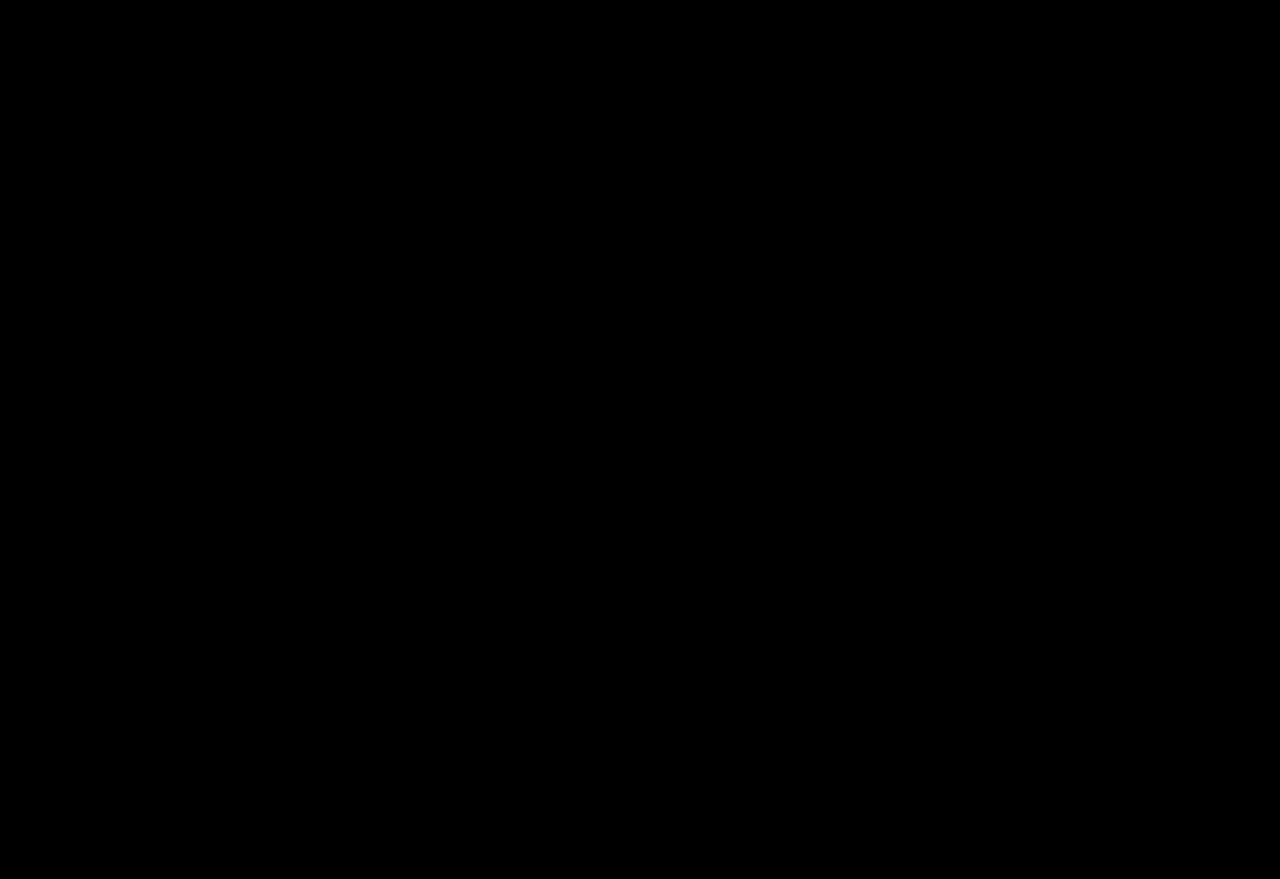
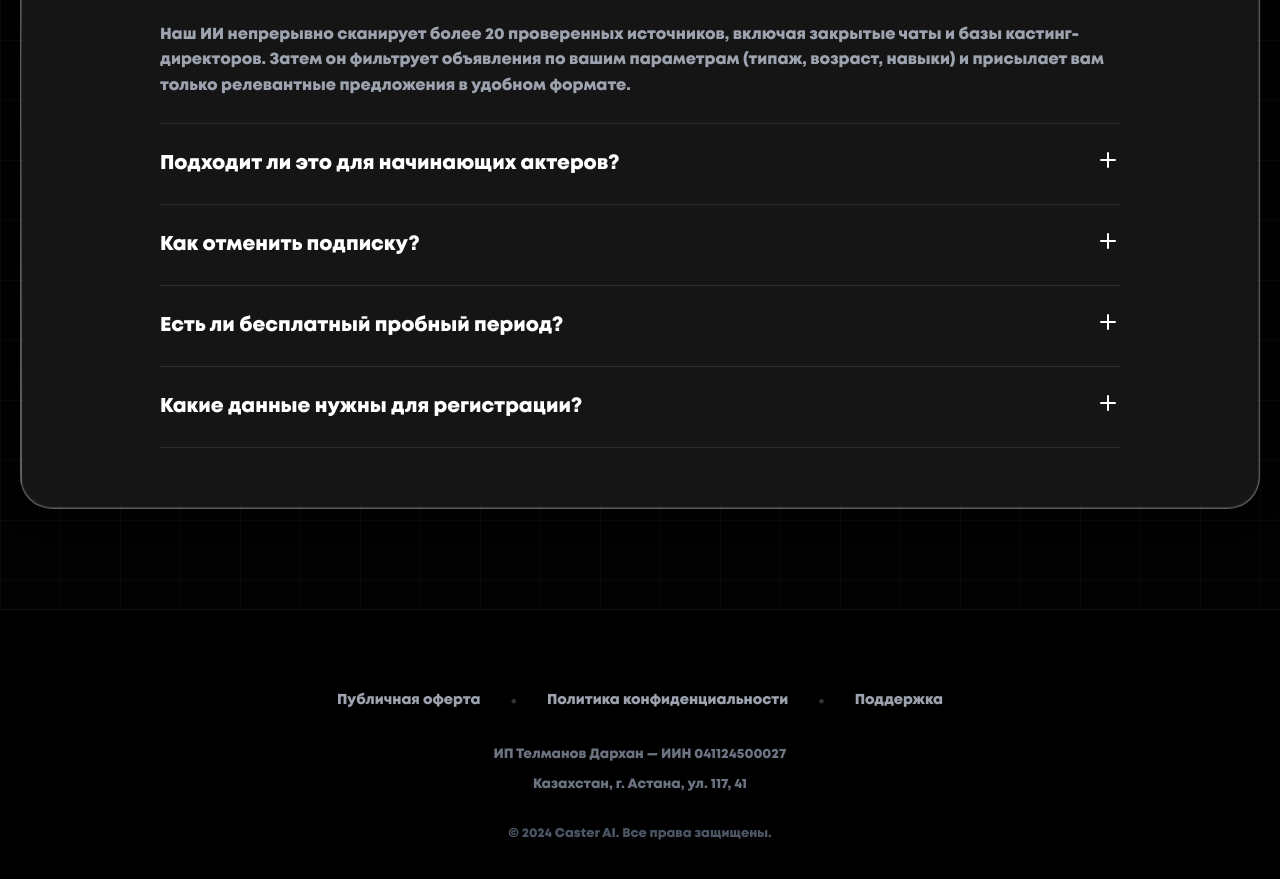
Before and after one commit to TanatarBolatov/Newland, a React (Vite) app: page / in a window 1280 px wide. Shown: the part 6820-7699 px from the top of the page. Before the commit the page ends 6347 px from the top, so only its background shows below. Built offline with nearby package versions, Linux system fonts and the light colour scheme.

Commit message:
add FAQ and footer

```diff
--- a/src/App.jsx
+++ b/src/App.jsx
@@ -3,7 +3,7 @@
 // --- КОНФИГУРАЦИЯ ---
 const VIDEO_PATH = "/studio-bg.webm";
 // Эта картинка осталась только для Hero блока (если там будет видео) или как запасная
-const POSTER_IMAGE = "/background.png";
+const POSTER_IMAGE = "https://images.unsplash.com/photo-1598550476439-6847785fcea6?q=80&w=1920&auto=format&fit=crop";
 
 // Размер ячейки сетки (в пикселях)
 const GRID_SIZE = 60;
@@ -30,6 +30,13 @@
 const IconCrown = ({ className, color }) => (
   <svg className={className} style={{ color: color }} viewBox="0 0 24 24" fill="none" stroke="currentColor" strokeWidth="1.5" strokeLinecap="round" strokeLinejoin="round">
     <path d="M2 4l3 12h14l3-12-6 7-4-7-4 7-6-7zm3 16h14" />
+  </svg>
+);
+
+const IconPlus = ({ className, color = "white" }) => (
+  <svg className={className} style={{ color: color }} width="24" height="24" viewBox="0 0 24 24" fill="none" stroke="currentColor" strokeWidth="2" strokeLinecap="round" strokeLinejoin="round">
+    <line x1="12" y1="5" x2="12" y2="19"></line>
+    <line x1="5" y1="12" x2="19" y2="12"></line>
   </svg>
 );
 
@@ -525,6 +532,39 @@
 
   @media (max-width: 380px) {
     .clapper-btn-wrapper { transform: scale(0.8); margin: -10px; }
+  }
+
+  /* --- FAQ CONTAINER BOX (UPDATED TO MATCH FEATURES STYLE) --- */
+  .faq-container-box {
+    width: 100%;
+    max-width: 1600px;
+    background: rgba(255, 255, 255, 0.08);
+    backdrop-filter: blur(11px);
+    -webkit-backdrop-filter: blur(11px);
+    border: 1px solid rgba(255, 255, 255, 0.3);
+    box-shadow:
+      0 8px 32px rgba(0, 0, 0, 0.1),
+      inset 0 1px 0 rgba(255, 255, 255, 0.5),
+      inset 0 -1px 0 rgba(255, 255, 255, 0.1),
+      inset 0 0 2px 1px rgba(255, 255, 255, 0.1);
+    border-radius: 32px;
+    padding: 60px 20px;
+    display: flex;
+    flex-direction: column;
+    align-items: center;
+    position: relative;
+    overflow: hidden;
+    margin: 0 auto;
+  }
+
+  /* Pseudo-elements for gradient borders */
+  .faq-container-box::before {
+    content: ''; position: absolute; top: 0; left: 0; right: 0; height: 1px;
+    background: linear-gradient(90deg, transparent, rgba(255, 255, 255, 0.8), transparent); pointer-events: none;
+  }
+  .faq-container-box::after {
+    content: ''; position: absolute; top: 0; left: 0; width: 1px; height: 100%;
+    background: linear-gradient(180deg, rgba(255, 255, 255, 0.8), transparent, rgba(255, 255, 255, 0.3)); pointer-events: none;
   }
 `;
 
@@ -1238,6 +1278,158 @@
   );
 };
 
+const FAQItem = ({ question, answer, isOpen, onClick }) => {
+  const contentRef = useRef(null);
+
+  return (
+    <div
+      className="faq-item"
+      onClick={onClick}
+      style={{
+        borderBottom: "1px solid rgba(255,255,255,0.1)",
+        padding: "24px 0",
+        cursor: "pointer"
+      }}
+    >
+      <div style={{ display: "flex", justifyContent: "space-between", alignItems: "center" }}>
+        <h3 style={{
+          fontFamily: "var(--font-head)",
+          fontSize: "1.25rem",
+          fontWeight: 600,
+          color: isOpen ? "#35DF86" : "white",
+          margin: 0,
+          transition: "color 0.3s"
+        }}>
+          {question}
+        </h3>
+        <div style={{
+          transform: isOpen ? "rotate(45deg)" : "rotate(0)",
+          transition: "transform 0.3s cubic-bezier(0.25, 0.8, 0.25, 1)",
+          color: isOpen ? "#35DF86" : "white"
+        }}>
+          <IconPlus />
+        </div>
+      </div>
+      <div
+        style={{
+          maxHeight: isOpen ? `${contentRef.current?.scrollHeight}px` : "0px",
+          overflow: "hidden",
+          transition: "max-height 0.4s cubic-bezier(0.25, 0.8, 0.25, 1)",
+          opacity: isOpen ? 1 : 0.5
+        }}
+        ref={contentRef}
+      >
+        <p style={{
+          marginTop: "16px",
+          marginBottom: 0,
+          color: "#9ca3af",
+          lineHeight: 1.6,
+          fontSize: "1rem"
+        }}>
+          {answer}
+        </p>
+      </div>
+    </div>
+  );
+};
+
+const FAQSection = () => {
+  const [openIndex, setOpenIndex] = useState(0);
+
+  const faqs = [
+    {
+      question: "Как работает Caster AI?",
+      answer: "Наш ИИ непрерывно сканирует более 20 проверенных источников, включая закрытые чаты и базы кастинг-директоров. Затем он фильтрует объявления по вашим параметрам (типаж, возраст, навыки) и присылает вам только релевантные предложения в удобном формате."
+    },
+    {
+      question: "Подходит ли это для начинающих актеров?",
+      answer: "Абсолютно! На платформе есть много кастингов для массовки, эпизодов и рекламы, где не требуется большой опыт. Это отличный способ начать карьеру и наработать портфолио."
+    },
+    {
+      question: "Как отменить подписку?",
+      answer: "Вы можете отменить подписку в любой момент в настройках вашего профиля. Доступ к сервису сохранится до конца оплаченного периода."
+    },
+    {
+      question: "Есть ли бесплатный пробный период?",
+      answer: "Да, у нас есть бесплатный тариф «БАЗОВЫЙ», который позволяет разместить анкету в базе и быть видимым для кастинг-директоров. Для доступа к активному поиску кастингов вы можете попробовать тариф «СТАНДАРТ» по специальной цене на первый месяц."
+    },
+    {
+      question: "Какие данные нужны для регистрации?",
+      answer: "Вам понадобятся ваши актуальные фото, базовая информация о параметрах (рост, размер одежды и т.д.) и контакты. Видеовизитка не обязательна для старта, но сильно повышает шансы на успех."
+    }
+  ];
+
+  const toggleFAQ = (index) => {
+    setOpenIndex(openIndex === index ? -1 : index);
+  };
+
+  return (
+    <section className="section-container" style={{ paddingBottom: "100px" }}>
+      <div className="faq-container-box">
+        <ScrambleTextComponent
+          defaultText="FAQ"
+          hoverText="ВОПРОСЫ?"
+          className="scramble-text"
+        />
+
+        <div style={{
+          maxWidth: "1000px",
+          width: "100%",
+          padding: "0 20px"
+        }}>
+          {faqs.map((faq, index) => (
+            <FAQItem
+              key={index}
+              question={faq.question}
+              answer={faq.answer}
+              isOpen={openIndex === index}
+              onClick={() => toggleFAQ(index)}
+            />
+          ))}
+        </div>
+      </div>
+    </section>
+  );
+};
+
+/* --- FOOTER COMPONENT --- */
+const Footer = () => {
+  return (
+    <footer style={{
+      backgroundColor: "black",
+      padding: "80px 20px 40px",
+      borderTop: "1px solid rgba(255,255,255,0.05)",
+      textAlign: "center",
+      position: "relative",
+      zIndex: 10
+    }}>
+      <div style={{ maxWidth: "1200px", margin: "0 auto", display: "flex", flexDirection: "column", alignItems: "center", gap: "30px" }}>
+
+        {/* Links */}
+        <div style={{ display: "flex", gap: "30px", flexWrap: "wrap", justifyContent: "center" }}>
+          <a href="#" style={{ color: "#9ca3af", textDecoration: "none", fontSize: "0.9rem", transition: "color 0.3s" }} onMouseEnter={(e) => e.target.style.color = "white"} onMouseLeave={(e) => e.target.style.color = "#9ca3af"}>Публичная оферта</a>
+          <span style={{ color: "#333" }}>•</span>
+          <a href="#" style={{ color: "#9ca3af", textDecoration: "none", fontSize: "0.9rem", transition: "color 0.3s" }} onMouseEnter={(e) => e.target.style.color = "white"} onMouseLeave={(e) => e.target.style.color = "#9ca3af"}>Политика конфиденциальности</a>
+          <span style={{ color: "#333" }}>•</span>
+          <a href="#" style={{ color: "#9ca3af", textDecoration: "none", fontSize: "0.9rem", transition: "color 0.3s" }} onMouseEnter={(e) => e.target.style.color = "white"} onMouseLeave={(e) => e.target.style.color = "#9ca3af"}>Поддержка</a>
+        </div>
+
+        {/* Info */}
+        <div style={{ display: "flex", flexDirection: "column", gap: "10px", color: "#6b7280", fontSize: "0.85rem" }}>
+          <div>ИП Телманов Дархан — ИИН 041124500027</div>
+          <div>Казахстан, г. Астана, ул. 117, 41</div>
+        </div>
+
+        {/* Copyright */}
+        <div style={{ color: "#4b5563", fontSize: "0.8rem" }}>
+          © 2024 Caster AI. Все права защищены.
+        </div>
+
+      </div>
+    </footer>
+  )
+}
+
 export default function App() {
   useEffect(() => {
     const script = document.createElement('script');
@@ -1275,14 +1467,16 @@
         </defs>
       </svg>
       <style>{globalStyles}</style>
-      <div>
+      <div style={{ display: 'flex', flexDirection: 'column', minHeight: '100vh' }}>
         <HeroSection />
         <GridBackgroundWrapper>
           <NewComparisonSection />
           <FeaturesSection />
           <PartnersSection />
           <PricingSection />
+          <FAQSection />
         </GridBackgroundWrapper>
+        <Footer />
       </div>
     </>
   );
```
